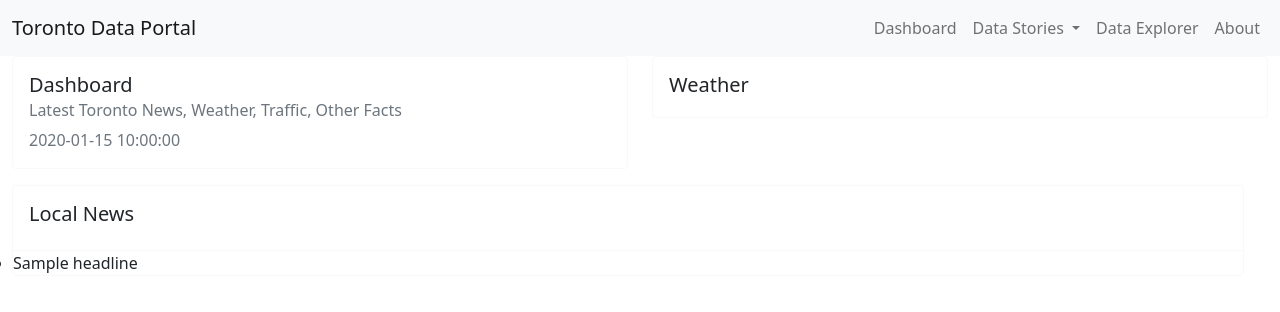
After one commit to jackjyliu/project, a Flask app: template todata/templates/dashboard.html in a window 1280 px wide. The commit adds this page. Shown: the top 312 px of the page. Run offline with Flask 2, Linux system fonts and the light colour scheme; the template is opened without the code that fills it: most values are stand-ins (such as "Sample title", 1, 10 or a date in 2020); parts of the project's set-up code (start-up, migrations or seed data) failed here and were passed over.

Commit message:
added initial dashboard

```diff
--- a/todata/models/open_weather_api.py
+++ b/todata/models/open_weather_api.py
@@ -4,7 +4,7 @@ default location = toronto
 """
 
 import requests
-from credentials import WEATHER_API_KEY
+from todata.models.credentials import WEATHER_API_KEY
 
 TORONTO_LAT = '43.6533'
 TORONTO_LONG = '-79.3841'
--- a/todata/templates/base.html
+++ b/todata/templates/base.html
@@ -22,7 +22,7 @@
         <div class="collapse navbar-collapse justify-content-end" id="navbarNavDropdown">
           <ul class="navbar-nav">
             <li class="nav-item">
-              <a class="nav-link" href="#">Dashboard</a>
+              <a class="nav-link" href="/dashboard">Dashboard</a>
             </li>
             <li class="nav-item dropdown">
               <a class="nav-link dropdown-toggle" href="#" id="navbarDropdownMenuLink" role="button" data-bs-toggle="dropdown" aria-expanded="false">
--- /dev/null
+++ b/todata/templates/dashboard.html
@@ -0,0 +1,51 @@
+{% extends "base.html" %}
+
+{% block title %}Toronto Dashboard{% endblock %}
+
+{% block content %}
+
+<div class="container-xxl">
+    <div class="row">
+        <div class="col">
+            <div class="card border-light mb-3">
+                <div class="card-body">
+                  <h5 class="card-title">Dashboard</h5>
+                  <h6 class="card-subtitle mb-2 text-muted">Latest Toronto News, Weather, Traffic, Other Facts</h6>
+                  <p class="card-text text-muted">{{ toronto_time }}</p>
+                </div>
+            </div>
+        </div>
+
+        <div class="col">
+            <div class="card border-light mb-3">
+                <div class="card-body">
+                    <h5 class="card-title">Weather</h5>
+                    <h6 class="card-subtitle mb-2 text-muted"></h6>
+                    <p class="card-text text-muted"></p>
+                </div>
+                </div>
+        </div>
+
+    <div class="row">
+        <div class="col">
+            <div class="card border-light mb-3">
+                <div class="card-body">
+                    <h5 class="card-title">Local News</h5>
+                </div>
+                <ul class="list-group list-group-flush">
+                    {% for item in local_news %}
+                        <li class="list-group_item">{{ item.headline }}</li>
+                    {% endfor %}
+                </ul>
+            </div>
+        </div>
+    </div>
+
+
+
+        </div>
+    </div>
+
+</div>
+
+{% endblock %}
--- a/todata/templates/data_story_power.html
+++ b/todata/templates/data_story_power.html
@@ -1,4 +1,3 @@
-<!DOCTYPE html>
 {% extends "base.html" %}
 
 {% block title %}Toronto Power Usage{% endblock %}
--- a/todata/templates/index.html
+++ b/todata/templates/index.html
@@ -1,4 +1,3 @@
-<!DOCTYPE html>
 {% extends "base.html" %}
 
 {% block title %}Welcome{% endblock %}
```
Also changed, not shown: todata/models/bing_news_api.py (+7 -2 lines), todata/views.py (+14 -1 lines).
